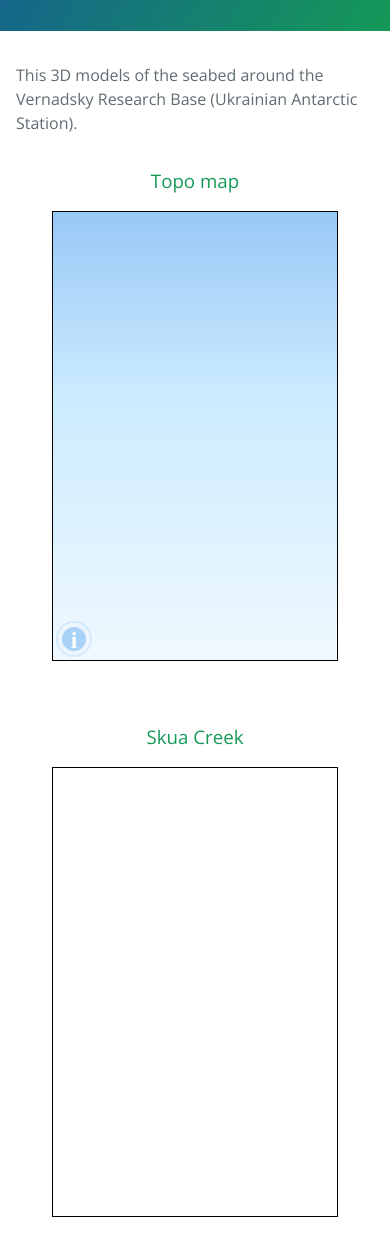
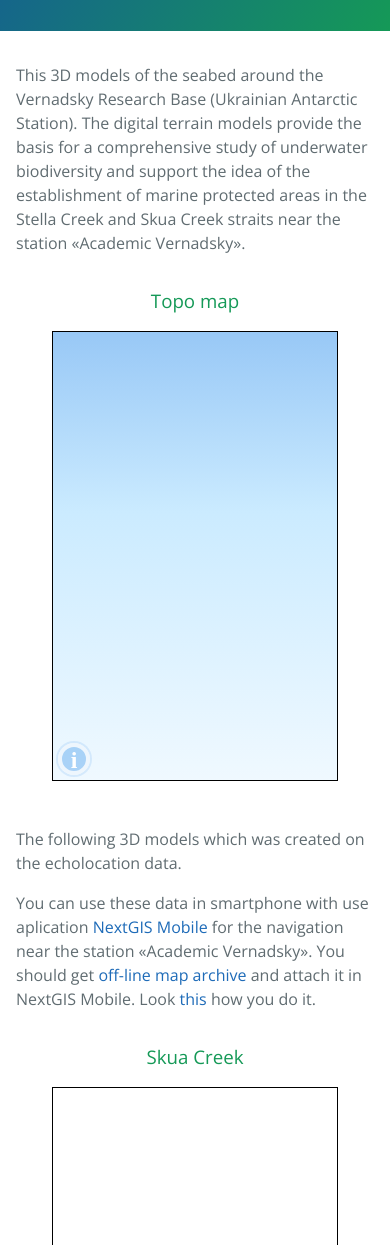
Before and after one commit to ABiatov/Antarctic_qgis2treejs, a plain HTML site: page index.html in a window 390 px wide. Shown: the part 203-1448 px from the top of the page. Drawn offline with nearby package versions, Linux system fonts and the light colour scheme; a script that the page names is missing.

Commit message:
Добавил архив для NextGIS Mobile и подправил главную страницу

```diff
--- a/index.html
+++ b/index.html
@@ -21,12 +21,14 @@
     </section>
 
     <section class="main-content">
-<p>This 3D models of the seabed around the Vernadsky Research Base (Ukrainian Antarctic Station).</p>
+<p>This 3D models of the seabed around the Vernadsky Research Base (Ukrainian Antarctic Station). The digital terrain models provide the basis for a comprehensive study of underwater biodiversity and support the idea of the establishment of marine protected areas in the Stella Creek and Skua Creek straits near the station «Academic Vernadsky».</p>
 <h3><a id="topo_vsia" class="anchor" href="#topo_vsia" aria-hidden="true"><span aria-hidden="true" class="octicon octicon-link"></span></a>Topo map</h3>
 <div align="center">
 <iframe width="80%" height="450" frameborder="0" style="border: 1px solid black" src="http://abiatov.github.io/Antarctic_qgis2treejs/topo_vsia.html" marginwidth="0" marginheight="0" scrolling="no"></iframe>
 </div>
 <br>
+<p>The following 3D models which was created on the echolocation data.</p>
+<p>You can use these data in smartphone with use aplication <a target="_blank" href="http://nextgis.ru/en/nextgis-mobile/">NextGIS Mobile</a>  for the navigation near the station «Academic Vernadsky».  You should get <a  href="download/Galindez_Island.zip">off-line map archive</a> and attach it in NextGIS Mobile. Look  <a target="_blank" href="https://gis-naturalist.blogspot.com/2015/10/off-line-map-nextgis-mobile.html">this</a> how you do it.</p>
 <h3><a id="Skua_Creek" class="anchor" href="#Skua_Creek" aria-hidden="true"><span aria-hidden="true" class="octicon octicon-link"></span></a>Skua Creek</h3>
 <div align="center">
 <iframe width="80%" height="450" frameborder="0" style="border: 1px solid black" src="http://abiatov.github.io/Antarctic_qgis2treejs/SkuaCreek.html" marginwidth="0" marginheight="0" scrolling="no"></iframe>
```
Also changed, not shown: 1 other file.
